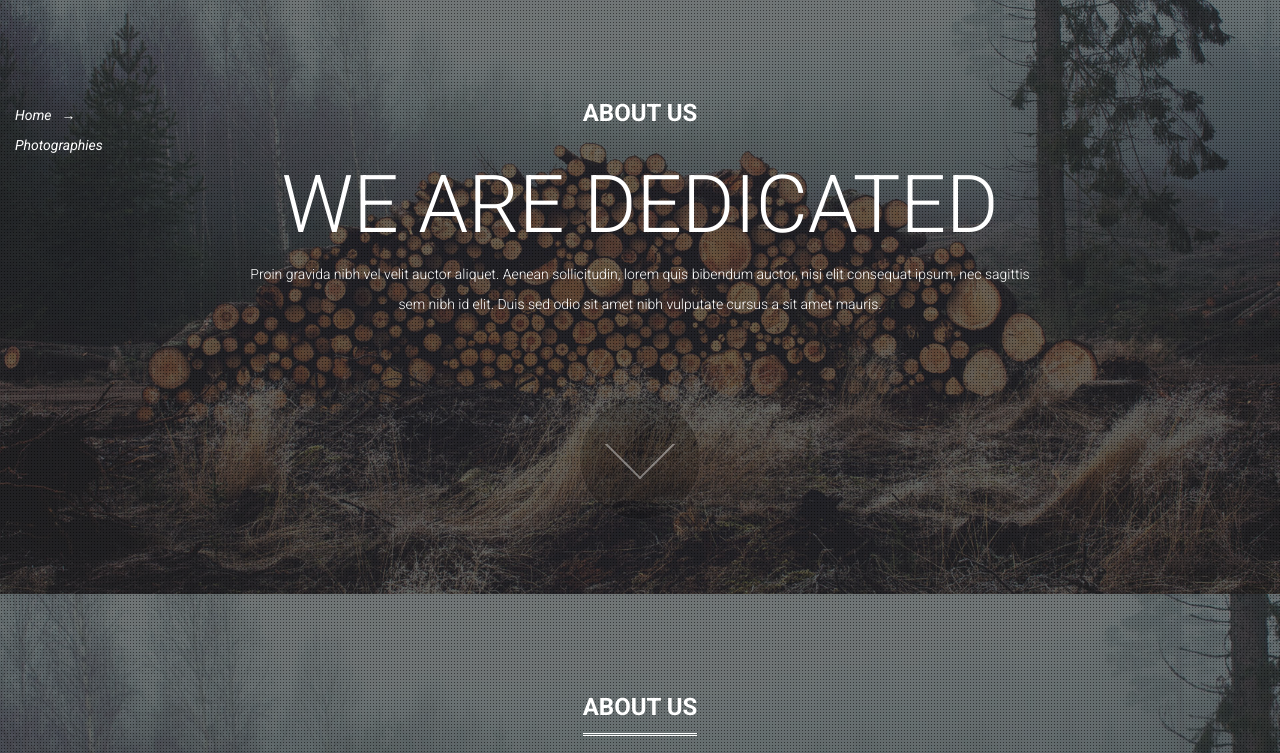
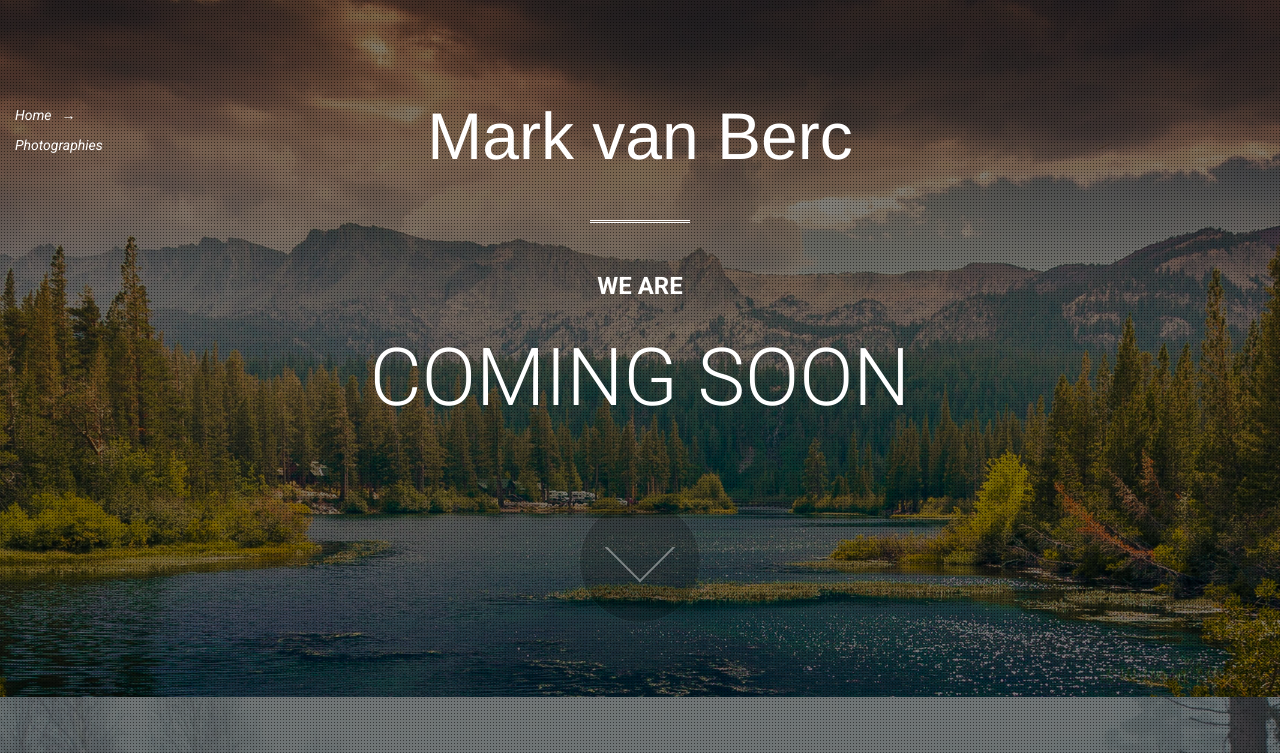
Before and after one commit to markvanberg/markvanberg.github.io, a plain HTML site: page index.html in a window 1280 px wide. Shown: the top 753 px of the page. Drawn offline with Linux system fonts and the light colour scheme.

Commit message:
next changes

```diff
--- a/assets/css/style.css
+++ b/assets/css/style.css
@@ -465,7 +465,7 @@ a:focus{
 .site-title{
 	text-align:center;
 	font-size:66px;
-	font-family:'Pacifico';
+	font-family:'Helvetica';
 	margin:0 0 50px 0;
 	padding-bottom:50px;
 	position:relative;
--- a/index.html
+++ b/index.html
@@ -68,31 +68,29 @@
 
 
 	<!-- Page Top Section -->
-	<section id="page-top" class="section-style" data-background-image="images/background/about-us.jpg">
+	<section id="page-top" class="section-style" data-background-image="images/background/page-top.jpg">
 		<div class="pattern height-resize">
 			<div class="container">
+				<h1 class="site-title">
+					Mark van Berc
+				</h1><!-- /.site-title -->
 				<h3 class="section-name">
 					<span>
-						About Us
+						We Are
 					</span>
 				</h3><!-- /.section-name -->
 				<h2 class="section-title">
-					We Are dedicated
+					Coming Soon
 				</h2><!-- /.Section-title  -->
-				<p class="section-description">
-					Proin gravida nibh vel velit auctor aliquet. Aenean sollicitudin, lorem quis bibendum auctor, nisi elit consequat ipsum, nec sagittis sem nibh id elit. Duis sed odio sit amet nibh vulputate cursus a sit amet mauris.
-				</p><!-- /.section-description -->
 
 				<div class="next-section">
-					<a class="go-to-about" ><span></span></a>
+					<a class="go-to-about"><span></span></a>
 				</div><!-- /.next-section -->
 
 			</div><!-- /.container -->
 		</div><!-- /.pattern -->
-
-
-	</section><!-- /#about -->
-	<!-- About Us Section End -->
+	</section><!-- /#page-top -->
+	<!-- Page Top Section  End -->
 
 
 	<!-- About Us Section -->
```
